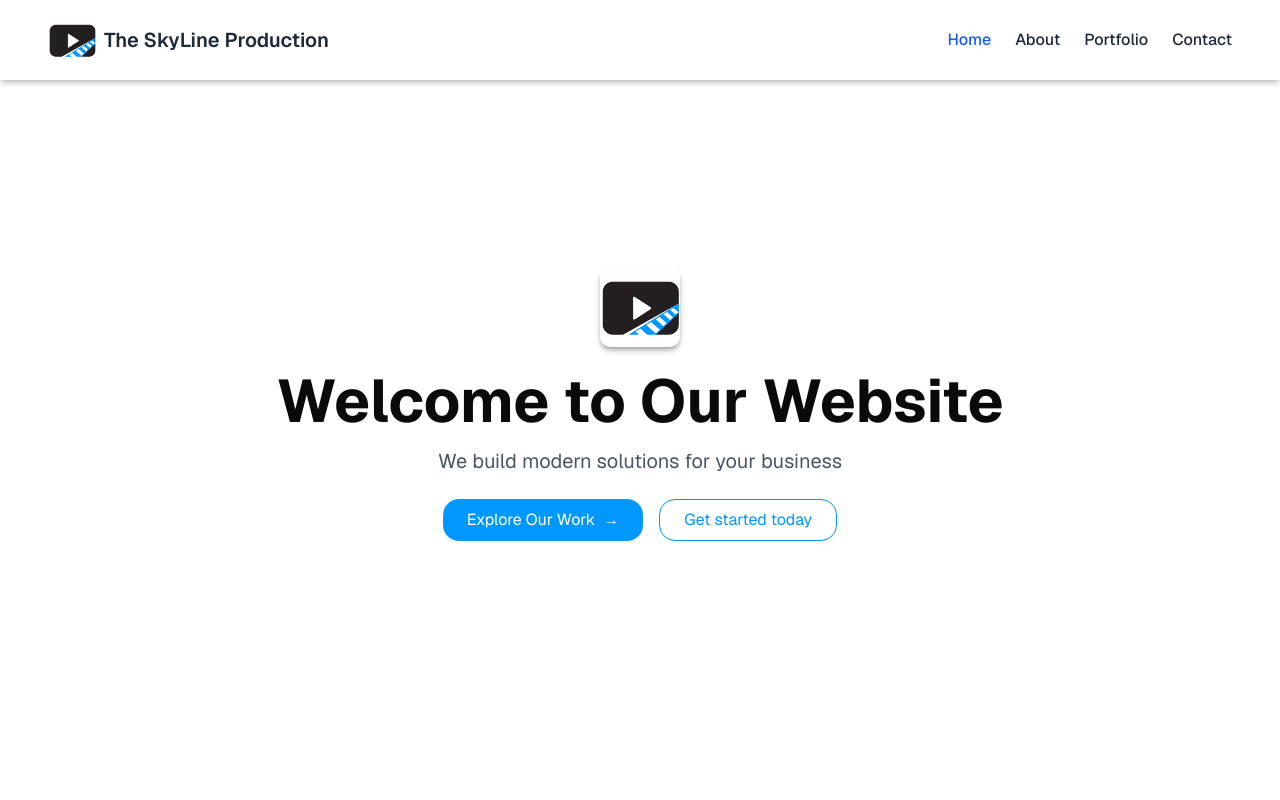
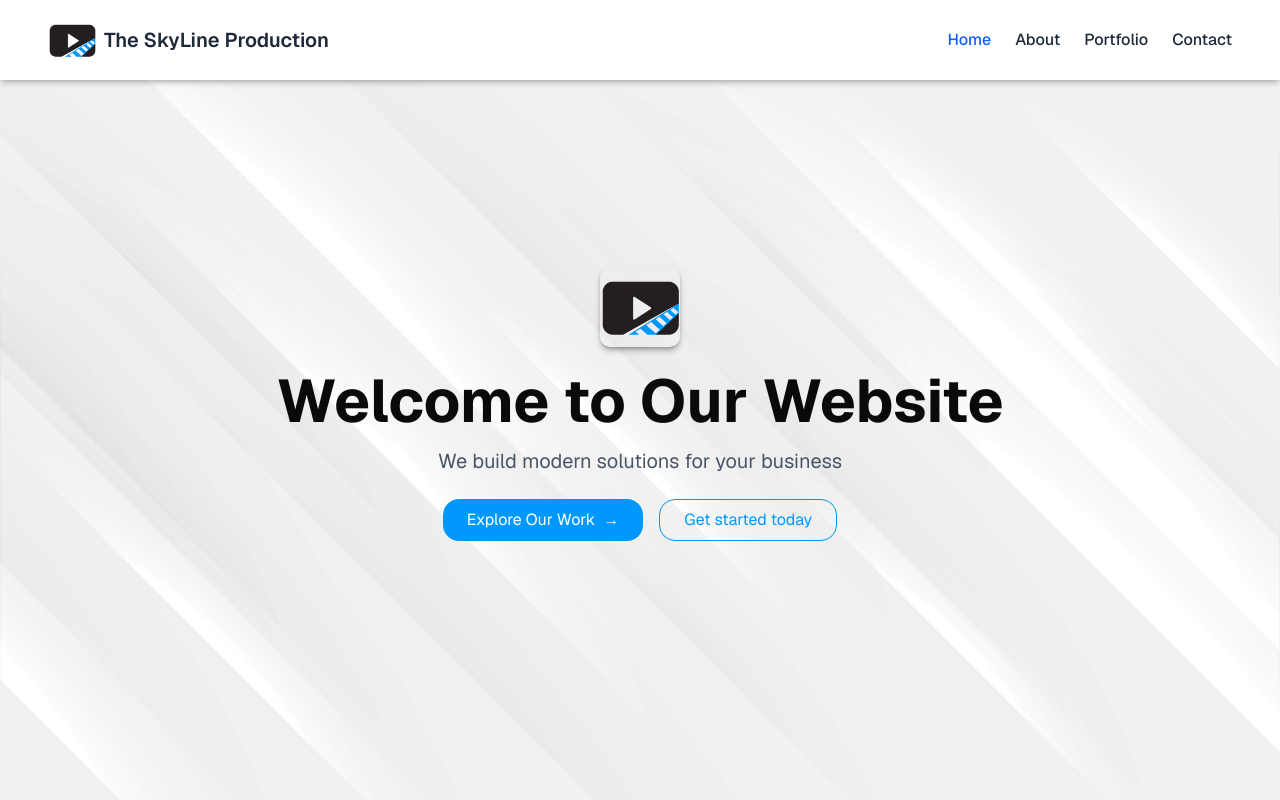
Before and after one commit to mbilal157/Official-sky, a Next.js app: page / in a window 1280 px wide. Shown: the top 800 px of the page. Built offline with nearby package versions, Linux system fonts and the light colour scheme.

Commit message:
Updated bg

```diff
--- a/app/components/Hero.tsx
+++ b/app/components/Hero.tsx
@@ -2,7 +2,7 @@
 
 const HeroSection = () => {
   return (
-    <section className="flex flex-col items-center justify-center min-h-screen text-center bg-white">
+    <section className="flex flex-col items-center justify-center min-h-screen text-center bg-[url('/images/bg.jpg')] bg-cover bg-center bg-no-repeat">
       {/* Logo */}
       <div className="w-20 h-20 mb-6">
         <Image
```
Also changed, not shown: public/images/bg.jpg (added).
